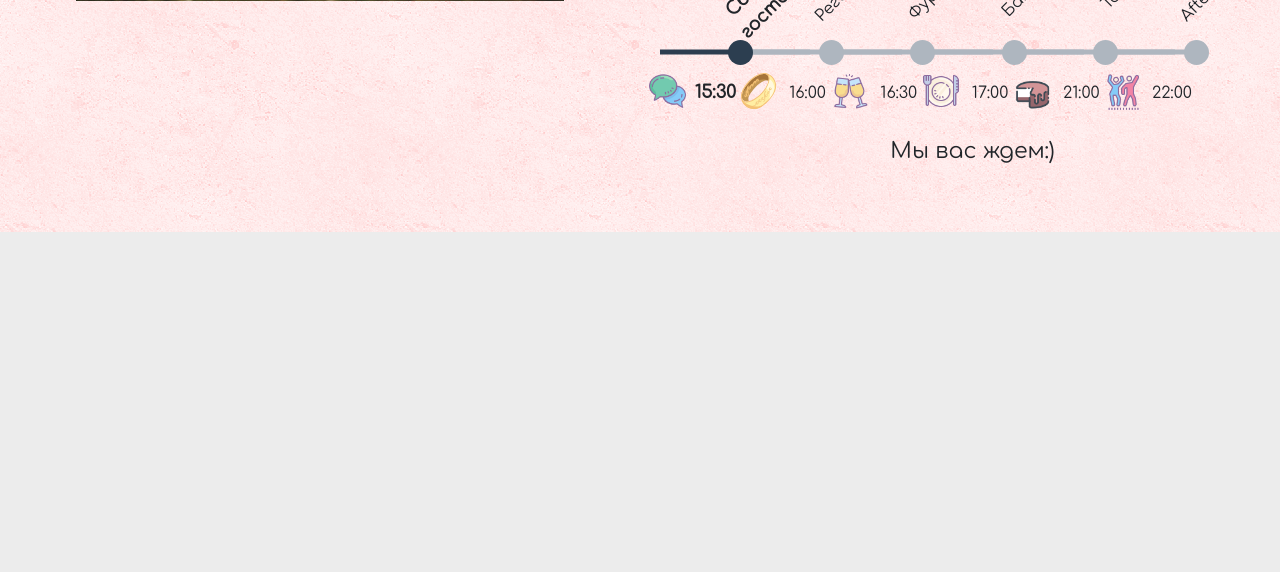
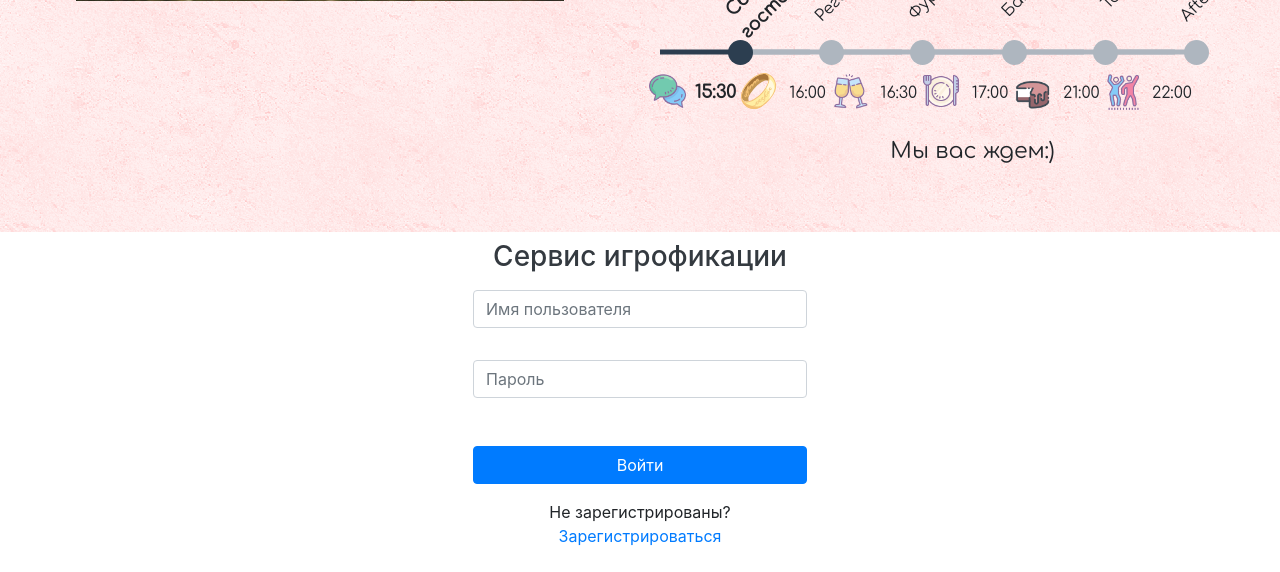
Before and after one commit to Taguaje/wedding, a Django app: page / in a window 1280 px wide. Shown: the part 3453-4025 px from the top of the page. Before the commit the page ends 3685 px from the top, so only its background shows below. Run offline with Django 3.2, Linux system fonts and the light colour scheme; parts of the project's set-up code (start-up, migrations or seed data) failed here and were passed over; some libraries are stand-ins or nearby versions; some web fonts are replaced.

Commit message:
Default Changelist

```diff
--- a/invitation/static/invitation/css/main.css
+++ b/invitation/static/invitation/css/main.css
@@ -173,7 +173,6 @@ img{
 
 .rsvp{
     background-color: #fbbdc2;
-    color: white;
     border: none;
     padding: 10px;
     border-radius: 5px;
@@ -189,3 +188,12 @@ img{
     border: solid white;
     box-shadow: 0 12px 16px 0 rgba(0,0,0,0.24), 0 17px 50px 0 rgba(0,0,0,0.19);
 }
+
+.rsvp a{
+    text-decoration: none;
+    color: white;
+}
+
+.rsvp a:hover{
+    text-decoration: none;
+}
--- a/invitation/templates/invitation/home.html
+++ b/invitation/templates/invitation/home.html
@@ -2,6 +2,7 @@
 <html lang="en">
 <head>
     {% load static %}
+    {% load account %}
     <meta charset="UTF-8">
     <meta name="viewport" content="width=device-width, initial-scale=1.0">
     <title>Свадьба Влада и Даши</title>
@@ -54,7 +55,7 @@
         <div class="clock-container">
             <div class="my-clock"></div>
         </div>
-        <button class="rsvp">Приду</button>
+        <button class="rsvp"><a href="/accounts/signup/">Приду</a></button>
         <div class="mask">
             <img src="{% static "invitation/jpg/mask.png" %}">
         </div>
@@ -293,6 +294,37 @@
 
 
 </div>
+
+ <div class="h-100 container-fluid col-md-3">
+        <div class="h-75 row align-items-center">
+            <div class="col p-2">
+                <h3 class="text-center"><a class="text-dark" href="/">Сервис игрофикации</a></h3>
+            <form method="POST" action="{% url 'account_login' %}" class="pt-2">
+                {% csrf_token %}
+                <div class="form-group row">
+                    <input type="text" class="form-control" name="login" id="login_id" placeholder="Имя пользователя"/>
+                </div>
+                <div class="form-group row text-danger">
+                    {{ form.login.errors }}
+                </div>
+                <div class="form-group row">
+                    <input type="password" class="form-control" placeholder="Пароль" name="password" value="" id="id_password"/>
+                </div>
+                <div class="form-group row text-danger">
+                    {{ form.password.errors }}
+                </div>
+                <div class="form-group row text-danger" >
+                    {{ form.non_field_errors }}
+                </div>
+                <div class="form-group row">
+                    <button class="btn btn-primary btn-block" type="submit">Войти</button>
+                </div>
+                <p class="message text-center">Не зарегистрированы? <a href="/accounts/signup/">Зарегистрироваться</a></p>
+            </form>
+            </div>
+        </div>
+    </div>
+
 </body>
 <script type="text/javascript">
     var clock;
--- a/wedding/urls.py
+++ b/wedding/urls.py
@@ -15,9 +15,11 @@ Including another URLconf
 """
 from django.contrib import admin
 from django.urls import path, include
+from django.conf.urls import url
 
 urlpatterns = [
     path('invite', include('invitation.urls')),
     path('', include('invitation.urls')),
     path('admin/', admin.site.urls),
+    url(r'^accounts/', include('allauth.urls')),
 ]
```
Also changed, not shown: templates/account/login.html (added, +41 -0 lines), templates/account/signup.html (added, +53 -0 lines), db.sqlite3.
